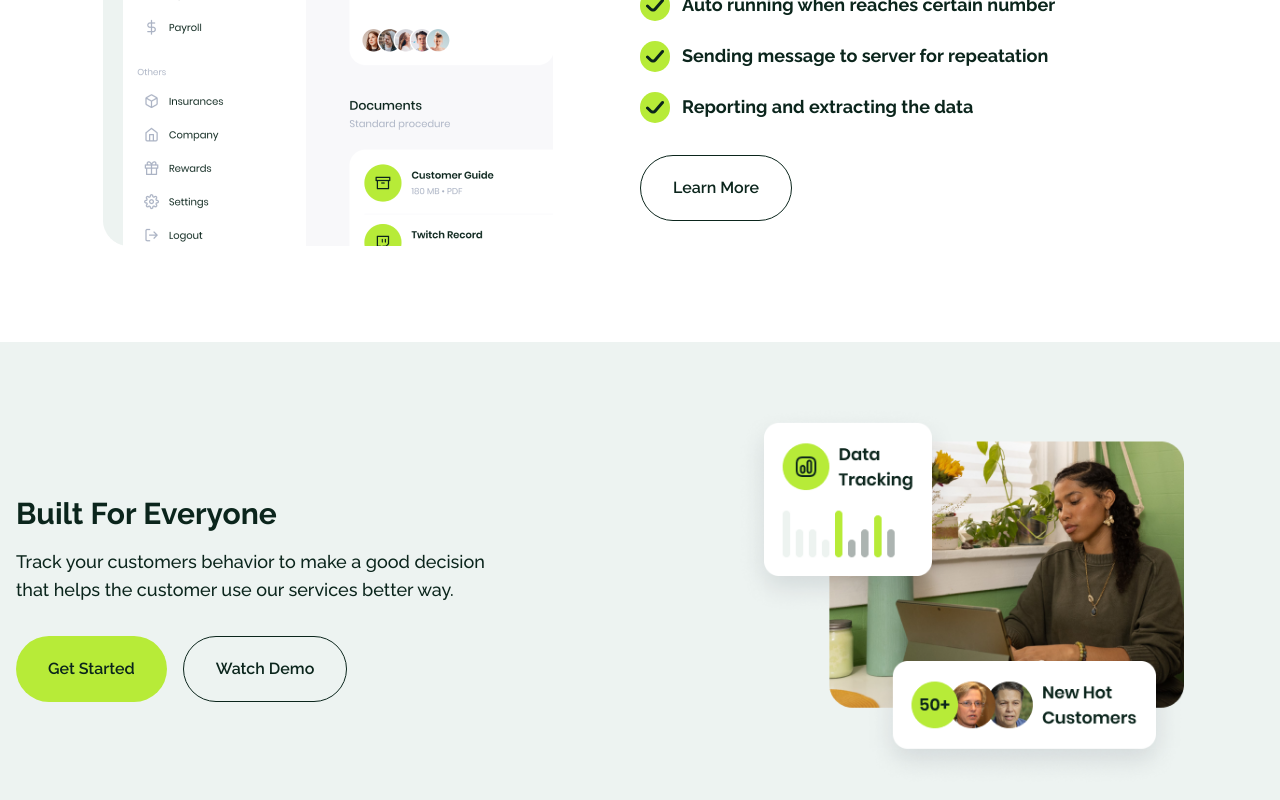
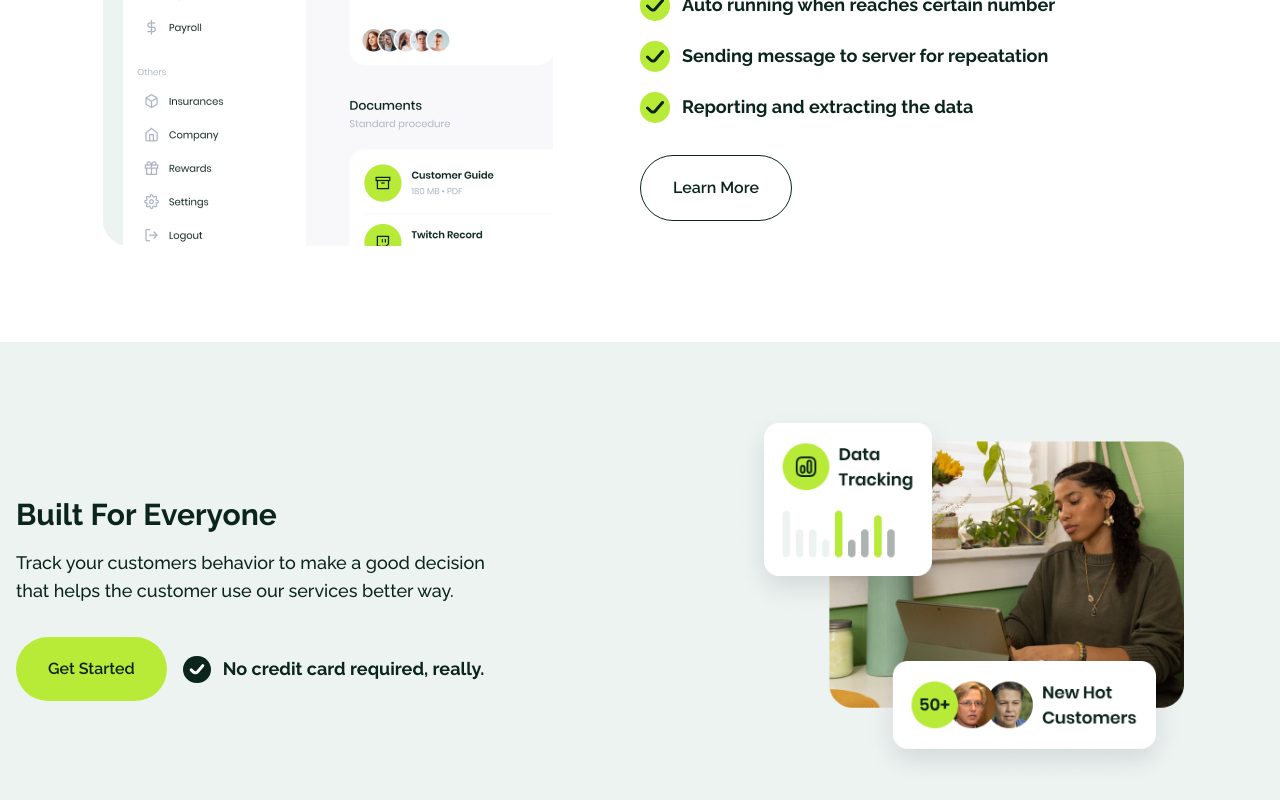
Before and after one commit to ervanervan/pasti-laris, a React (Vite) app: page / in a window 1280 px wide. Shown: the part 1803-2603 px from the top of the page. Built offline with nearby package versions, Linux system fonts and the light colour scheme; a web font is replaced by a local one.

Commit message:
add:icon check white

```diff
--- a/src/components/ServiceIFeatured.jsx
+++ b/src/components/ServiceIFeatured.jsx
@@ -1,5 +1,6 @@
 import React from "react";
 import bannerServicesFeatured from "../assets/illustration_data.png";
+import iconCheckWhite from "../assets/icon-check-white.svg";
 import Button from "./Button";
 
 export default function ServiceIFeatured() {
@@ -21,9 +22,14 @@ export default function ServiceIFeatured() {
               <Button variant="primary" size="md">
                 Get Started
               </Button>
-              <Button variant="secondary" size="md">
-                Watch Demo
-              </Button>
+              <div className="flex gap-3 items-center">
+                <div className="p-1.5 bg-green-1 flex items-center justify-center rounded-full">
+                  <img src={iconCheckWhite} alt="" />
+                </div>
+                <p className="font-bold text-lg">
+                  No credit card required, really.
+                </p>
+              </div>
             </div>
           </div>
           <div className="flex items-center justify-center flex-1">
```
Also changed, not shown: src/assets/icon-check-white.svg (added).
